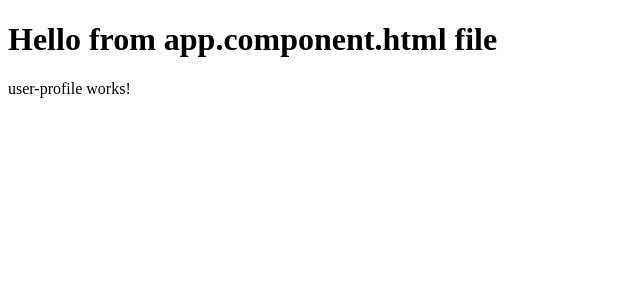
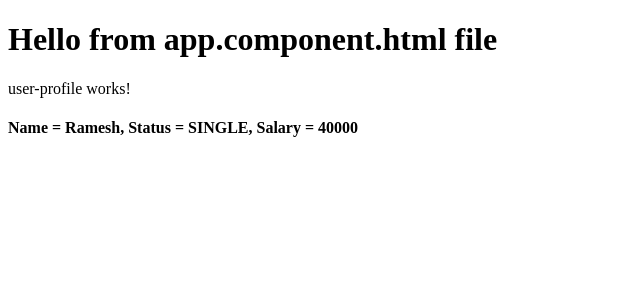
Before and after one commit to akkiePro/Angular-17, an Angular app in the folder first-ng-app/: page / in a window 1280 px wide. Shown: the top 300 px of the page, without its empty margins (0-640 px from the left). Built offline with nearby package versions, Linux system fonts and the light colour scheme.

Commit message:
#Interpolation( {{}} ): method of using component's property inside template(HTML file)

```diff
--- a/first-ng-app/src/app/components/user-profile/user-profile.component.html
+++ b/first-ng-app/src/app/components/user-profile/user-profile.component.html
@@ -1 +1,2 @@
 <p>user-profile works!</p>
+<h4>Name = {{name}}, Status = {{status.toUpperCase()}}, Salary = {{salary}}</h4>
--- a/first-ng-app/src/app/components/user-profile/user-profile.component.ts
+++ b/first-ng-app/src/app/components/user-profile/user-profile.component.ts
@@ -8,5 +8,7 @@ import { Component } from '@angular/core';
   styleUrl: './user-profile.component.css'
 })
 export class UserProfileComponent {
-
+  name = "Ramesh"
+  status = "single"
+  salary = 40000
 }
```
